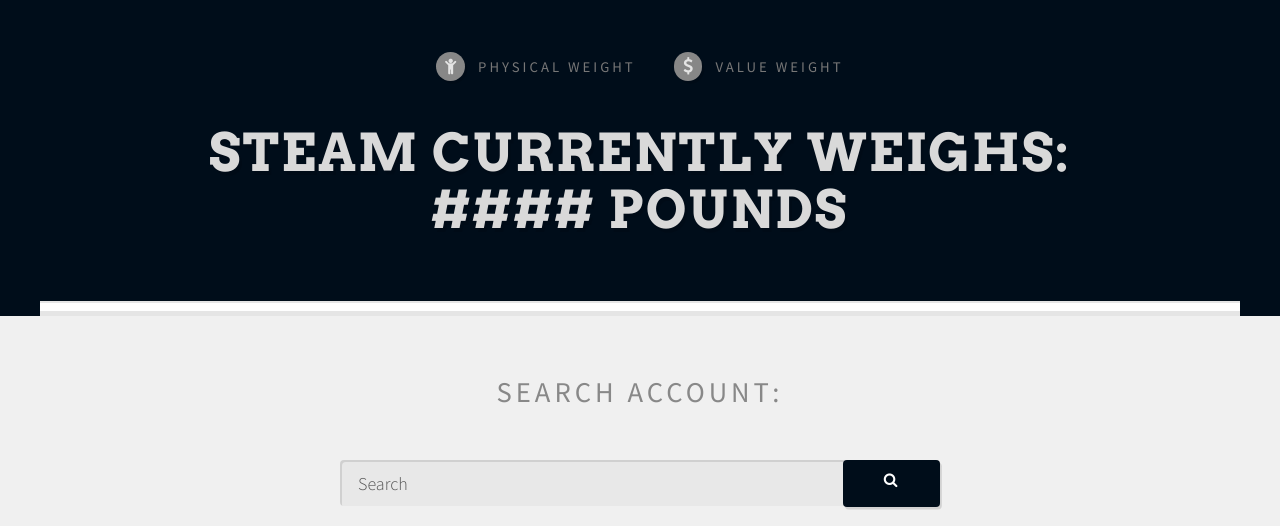
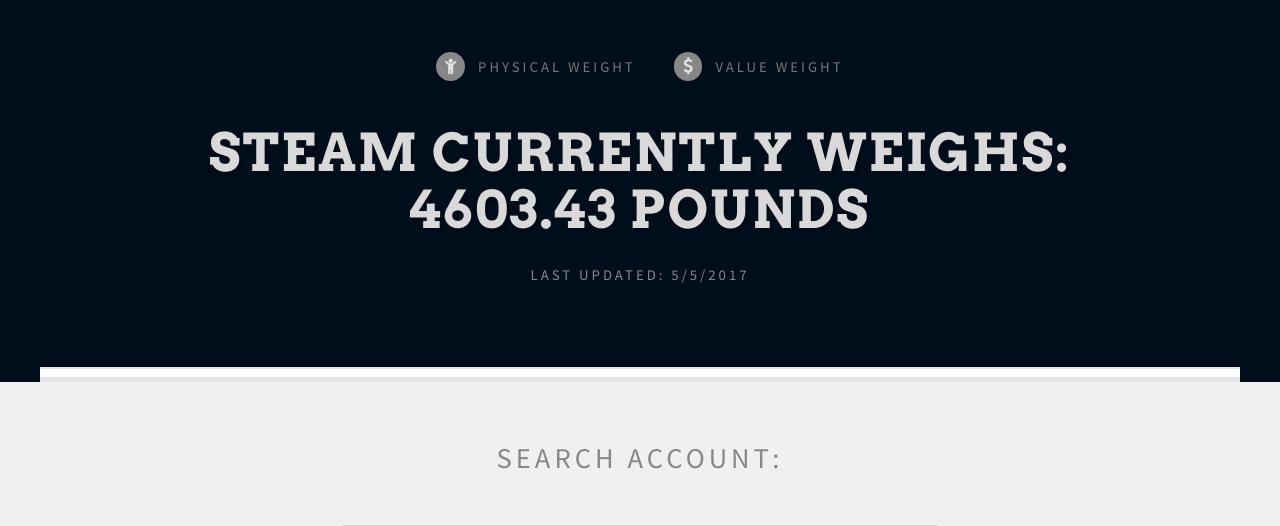
Before and after one commit to antonioi520/SteamAccountWeight, a Django app: page / in a window 1280 px wide. Shown: the top 526 px of the page. Run offline with Django 3.2, Linux system fonts and the light colour scheme.

Commit message:
Initial commit

```diff
--- a/templates/index.html
+++ b/templates/index.html
@@ -20,9 +20,10 @@
 				<div style="background-color: #000d1a;"  id="header-wrapper">
 					<div id="header" class="container">
 
-						<!-- Banner -->
+						<!-- Banner -- 76403.46 pounds in pennies -->
 							<h1 id="logo">Steam Currently Weighs: </h1><br />
-                            <h1 id="logo">#### pounds</h1>
+                            <h1 id="logo">4603.43 pounds</h1>
+                            <p>Last updated: 5/5/2017</p>
 
 						<!-- Nav -->
                             <nav id="nav">
```
